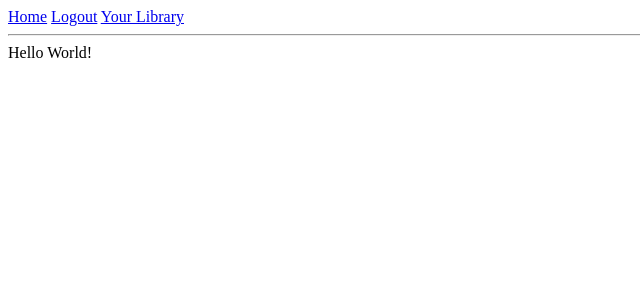
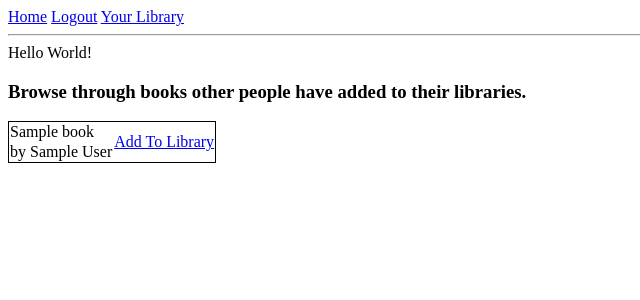
Before and after one commit to jarrilla/myFlaskBookLib, a Flask app: page / in a window 1280 px wide. Shown: the top 300 px of the page, without its empty margins (0-640 px from the left). Run offline with Flask 2, Linux system fonts and the light colour scheme; a user stored in the database is signed in; tables that the repository leaves empty hold one stand-in row (values such as "Sample post").

Commit message:
added pagination & links for adding books to own lib to index view

```diff
--- a/templates/index.html
+++ b/templates/index.html
@@ -5,24 +5,27 @@
   Hello World!
 </div>
 
-{% if entries %}
+{% if books %}
 <div>
+  <!-- I didn't figure out the proper query for this..
+    The idea was to only show books in other people's collections which didn't appear in your own
+  -->
   <h3>Browse through books other people have added to their libraries.</h3>
 
   <table style='border-collapse:collapse;'>
-    {% for entry in entries %}
+    {% for book in books %}
     <tbody style='border:1px solid black;'>
       <tr>
-        <td>{{ entry.book.title }}</td>
+        <td>{{ book.title }}</td>
 
         {% if not current_user.is_anonymous %}
         <td rowspan='2'>
-          <button>Add to my Lib</button>
+          <a href={{ url_for('book.add_to_lib', book_id=book.id) }}>Add To Library</a>
         </td>
         {% endif %}
       </tr>
       <tr>
-        <td>by {{ entry.book.author }}</td>
+        <td>by {{ book.author }}</td>
       </tr>
     </tbody>
     {% endfor %}
@@ -30,4 +33,14 @@
 </div>
 {% endif %}
 
+<ul>
+  {% if prev_url %}
+  <li><a href={{ prev_url }}>Previous</a></li>
+  {% endif %}
+
+  {% if next_url %}
+  <li><a href={{ next_url }}>Next</a></li>
+  {% endif %}
+</ul>
+
 {% endblock %}
```
